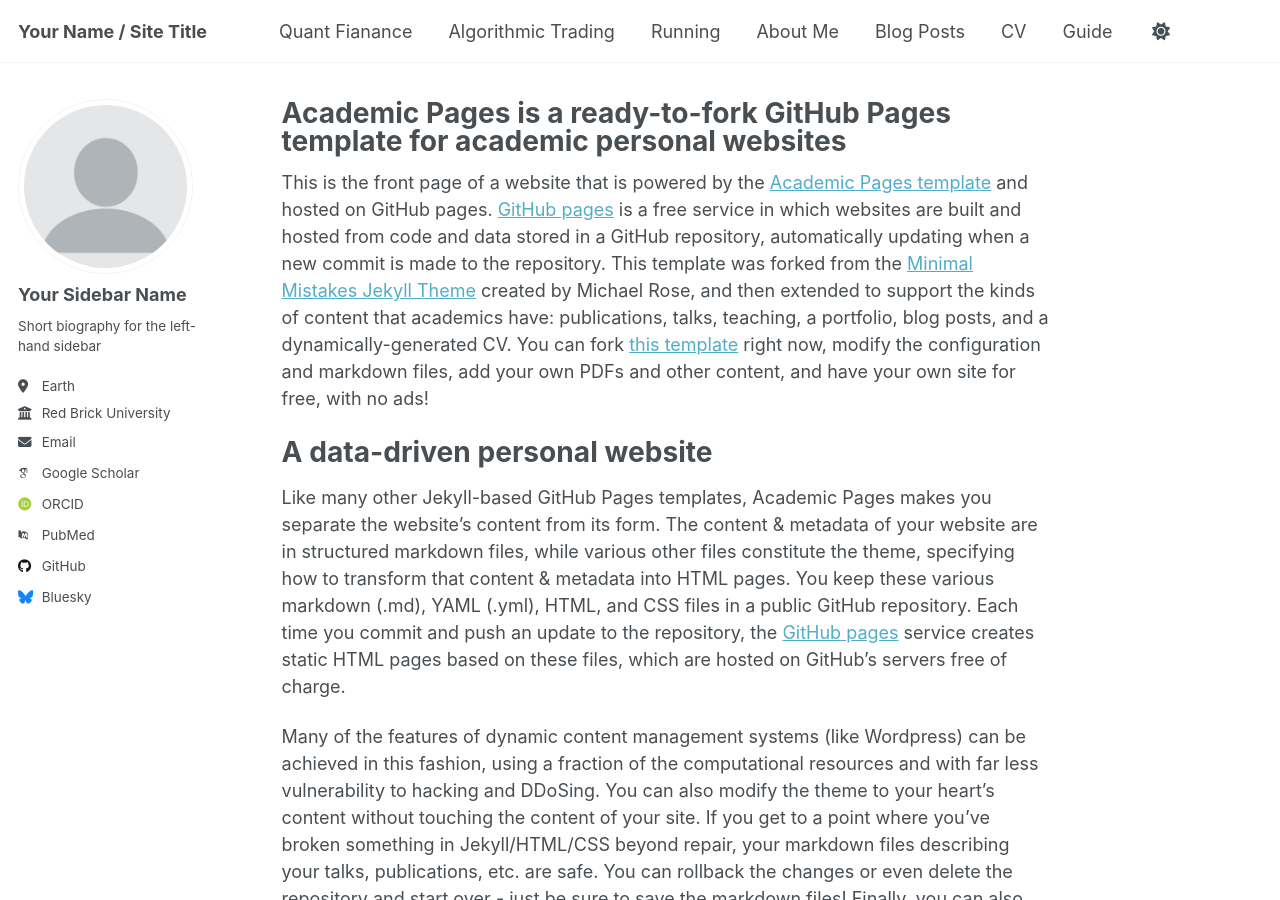
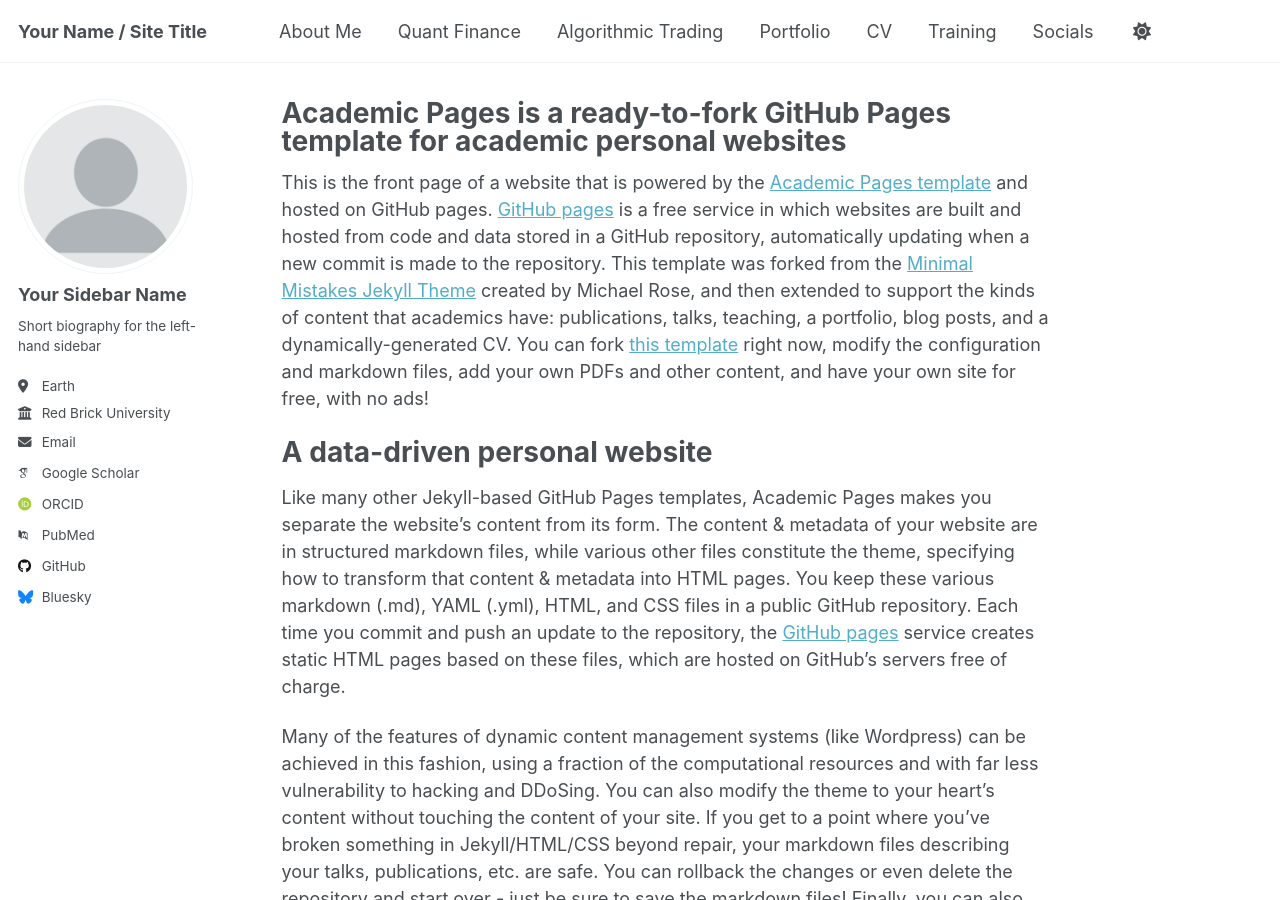
Before and after one commit to dani-gonzalez-muela/Web, a Jekyll site: the page built from _pages/about.md, in a window 1280 px wide and 900 px high. Built offline with Jekyll 4.4.1, drawn with Linux system fonts in a browser that asks for light colours; some web fonts are replaced.

Commit message:
Update navigation.yml

```diff
--- a/_data/navigation.yml
+++ b/_data/navigation.yml
@@ -8,26 +8,26 @@
 #      Markdown formatted page while the second is generated using JSON.
 
 main:
-  - title: "Quant Fianance"
+  - title: "About Me"
     url: /publications/
 
-  - title: "Algorithmic Trading"
+  - title: "Quant Finance"
     url: /talks/
 
-  - title: "Running"
+  - title: "Algorithmic Trading"
     url: /teaching/
 
-  - title: "About Me"
+  - title: "Portfolio"
     url: /portfolio/
 
-  - title: "Blog Posts"
+  - title: "CV"
     url: /year-archive/
 
-  - title: "CV"
+  - title: "Training"
     url: /cv/
 
   # - title: "CV"
   #   url: /cv-json/
 
-  - title: "Guide"
+  - title: "Socials"
     url: /markdown/
```
